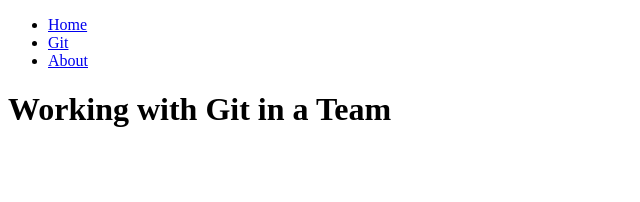
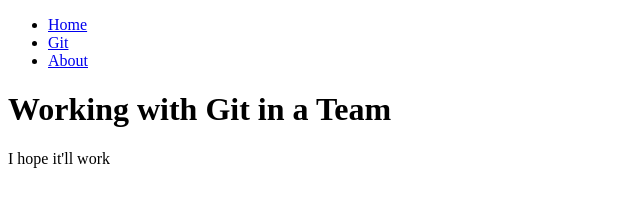
Before and after one commit to StephanUllmann/git-collaboration-wd047, a plain HTML site: page index.html in a window 1280 px wide. Shown: the whole page, without its empty margins (0-640 px from the left). Drawn offline with Linux system fonts and the light colour scheme.

Commit message:
feauter/footer

```diff
--- a/index.html
+++ b/index.html
@@ -17,5 +17,6 @@
       </nav>
     </header>
     <h1>Working with Git in a Team</h1>
+    <footer><p>I hope it'll work</p></footer>
   </body>
 </html>
```
